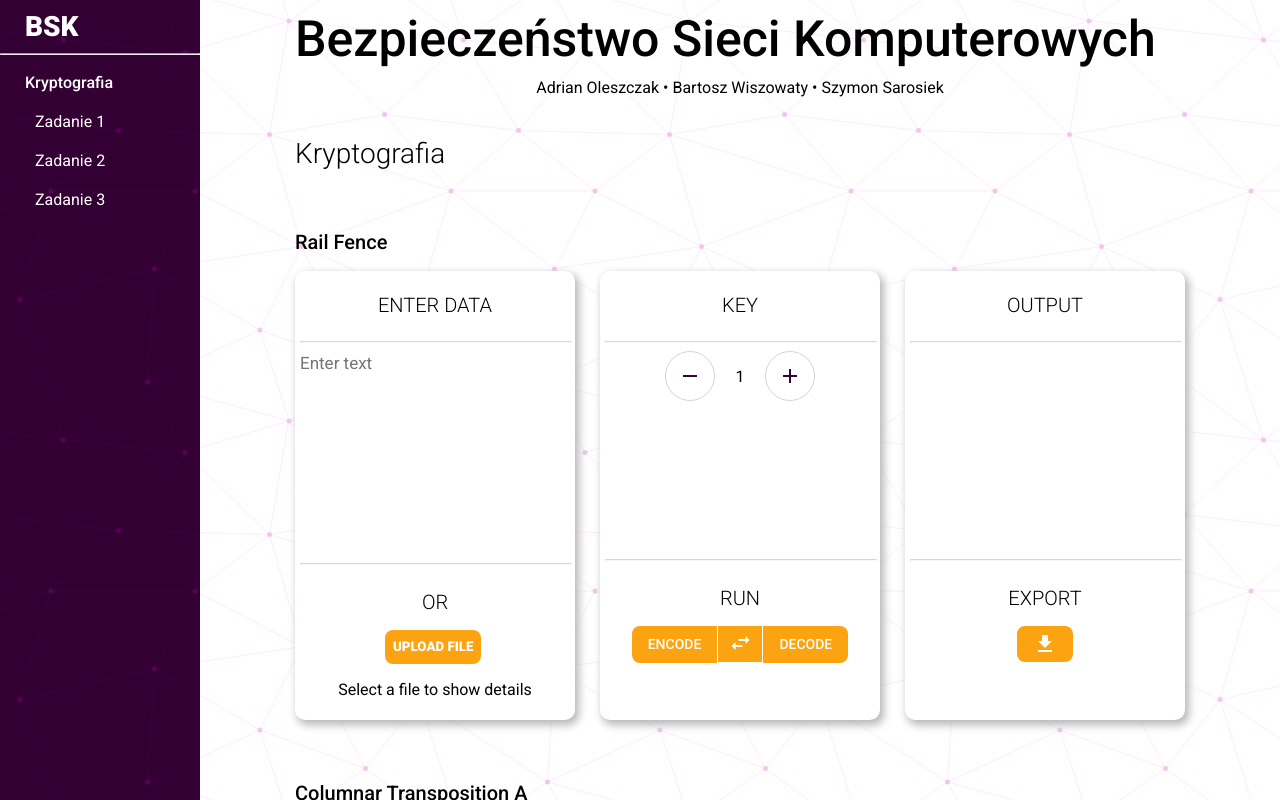
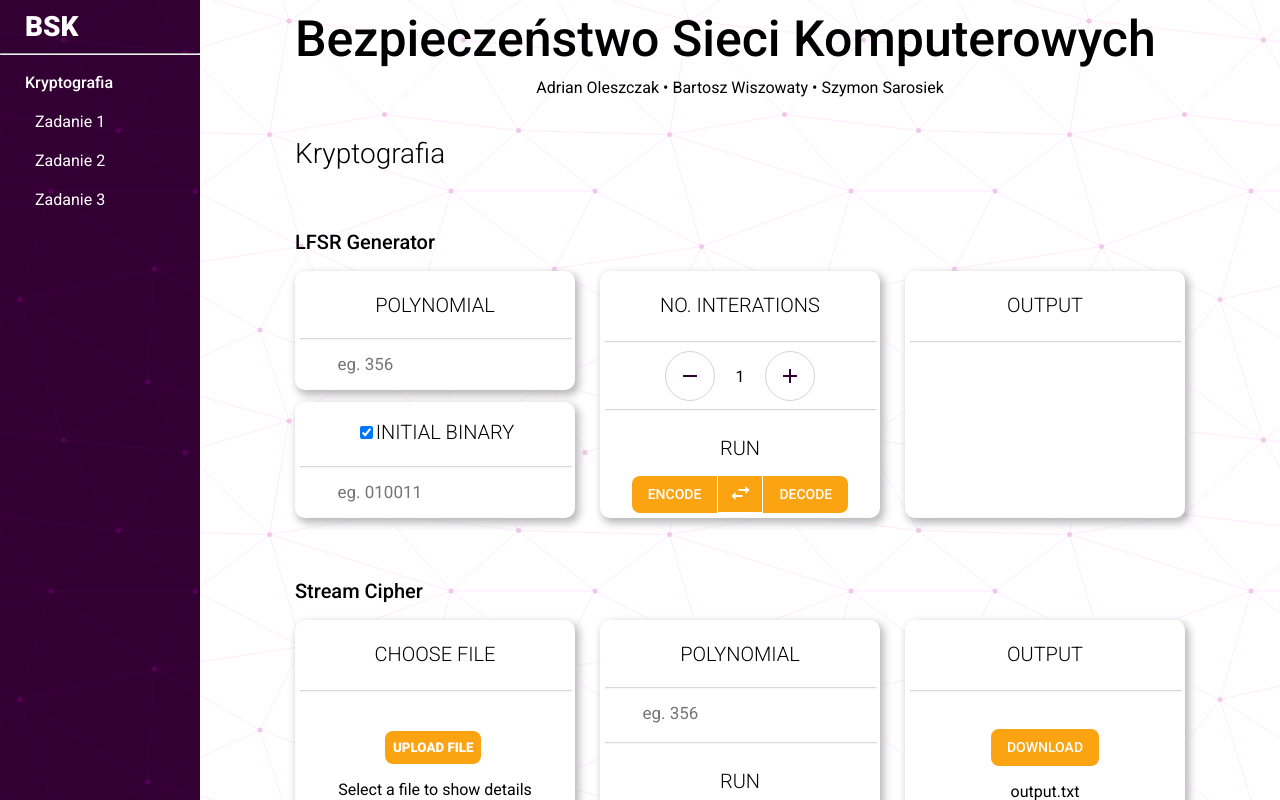
Before and after one commit to bsk-ps/bsk, a React (Create React App) app in the folder ui/bsk/: page / in a window 1280 px wide. Shown: the top 800 px of the page. Built offline with nearby package versions, Linux system fonts and the light colour scheme.

Commit message:
disable initial binary

```diff
--- a/ui/bsk/src/components/Card.js
+++ b/ui/bsk/src/components/Card.js
@@ -111,17 +111,29 @@ const PolynomialCard = ({ polynomial, onPolynomialInput }) => {
 
 
 const BinaryCard = ({ binary, onBinaryInput }) => {
+    const [check, setCheck] = useState(true)
+
+    const handleCheckboxChange = event => {
+        setCheck(event.target.checked)
+    }
+
     return (
         <>
-            <h1 className="display-2">
-                {binary ? binary : 'INITIAL BINARY'}
+            <h1 className="display-2" style={check?{}:{color: 'grey'}}>
+                {binary
+                    ? binary :
+                    (<>
+                    <input checked={check} onChange={handleCheckboxChange} className="checkbox-input" type="checkbox" />
+                    INITIAL BINARY
+                    </>)
+                }
             </h1>
             <hr />
             <div style={{
                 marginBlockStart: '5px',
                 marginBlockEnd: '10px',
             }}>
-                <input value={binary} onChange={onBinaryInput} className="key-input" placeholder="eg. 010011" />
+                <input value={binary} onChange={onBinaryInput} className="key-input" placeholder="eg. 010011" disabled={!check} />
             </div>
         </>
     )
--- a/ui/bsk/src/pages/Home.js
+++ b/ui/bsk/src/pages/Home.js
@@ -1,5 +1,7 @@
 import "./Home.scss";
 import { CaesarCipher, ColumnarTranspositionA, ColumnarTranspositionB, ColumnarTranspositionC, RailFence, VigeneresCipher } from '../components/ciphers'
+import { LFSRGenerator } from "../components/LFSRGenerator";
+import { StreamCipher } from "../components/StreamCipher";
 export const Home = () => {
     return (
         <div className="home-content">
@@ -12,6 +14,10 @@ export const Home = () => {
                 </div>
                 <h1 className="display-1">Kryptografia</h1>
                 <div style={{ height: "25px" }}></div>
+                <LFSRGenerator/>
+                <div style={{ height: "45px" }}></div>
+                <StreamCipher/>
+                <div style={{ height: "45px" }}></div>
                 <RailFence />
                 <div style={{ height: "45px" }}></div>
                 <ColumnarTranspositionA />
@@ -23,6 +29,7 @@ export const Home = () => {
                 <CaesarCipher />
                 <div style={{ height: "45px" }}></div>
                 <VigeneresCipher />
+
             </div>
         </div>
     );
```
